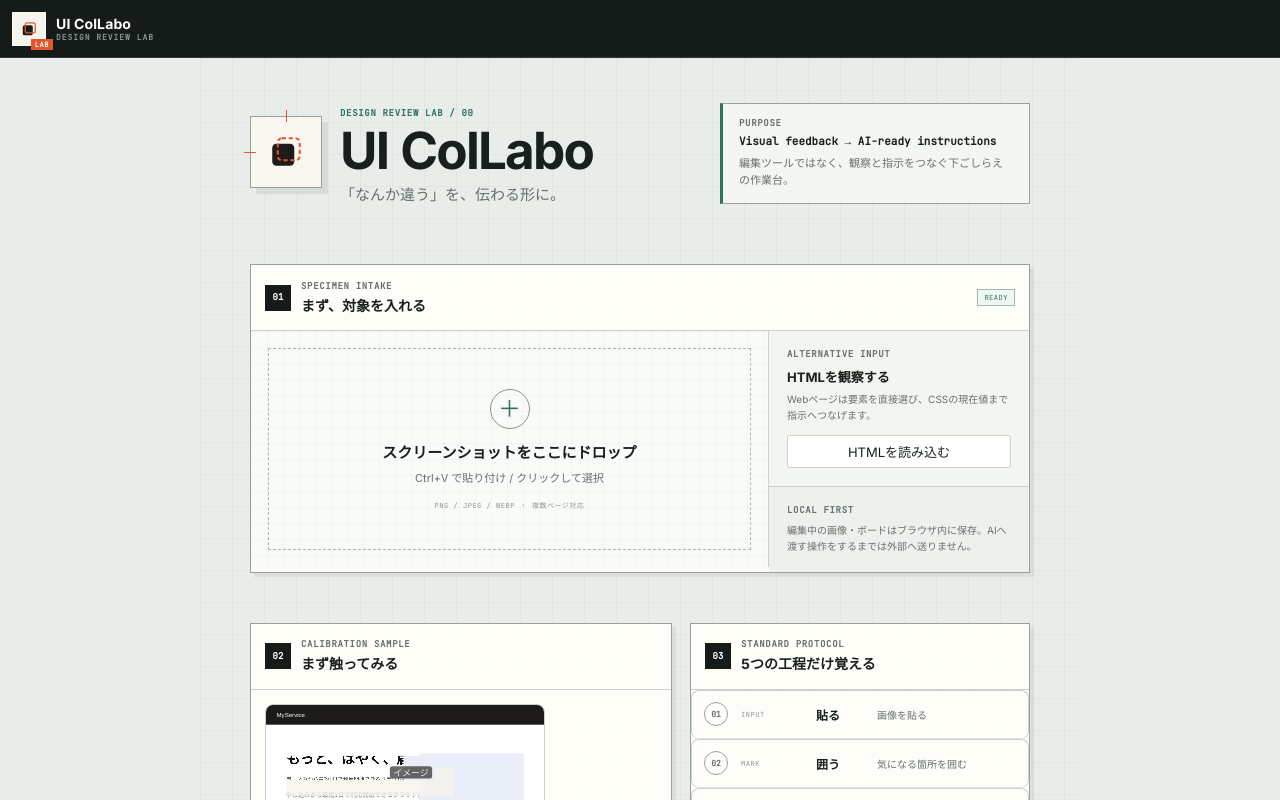
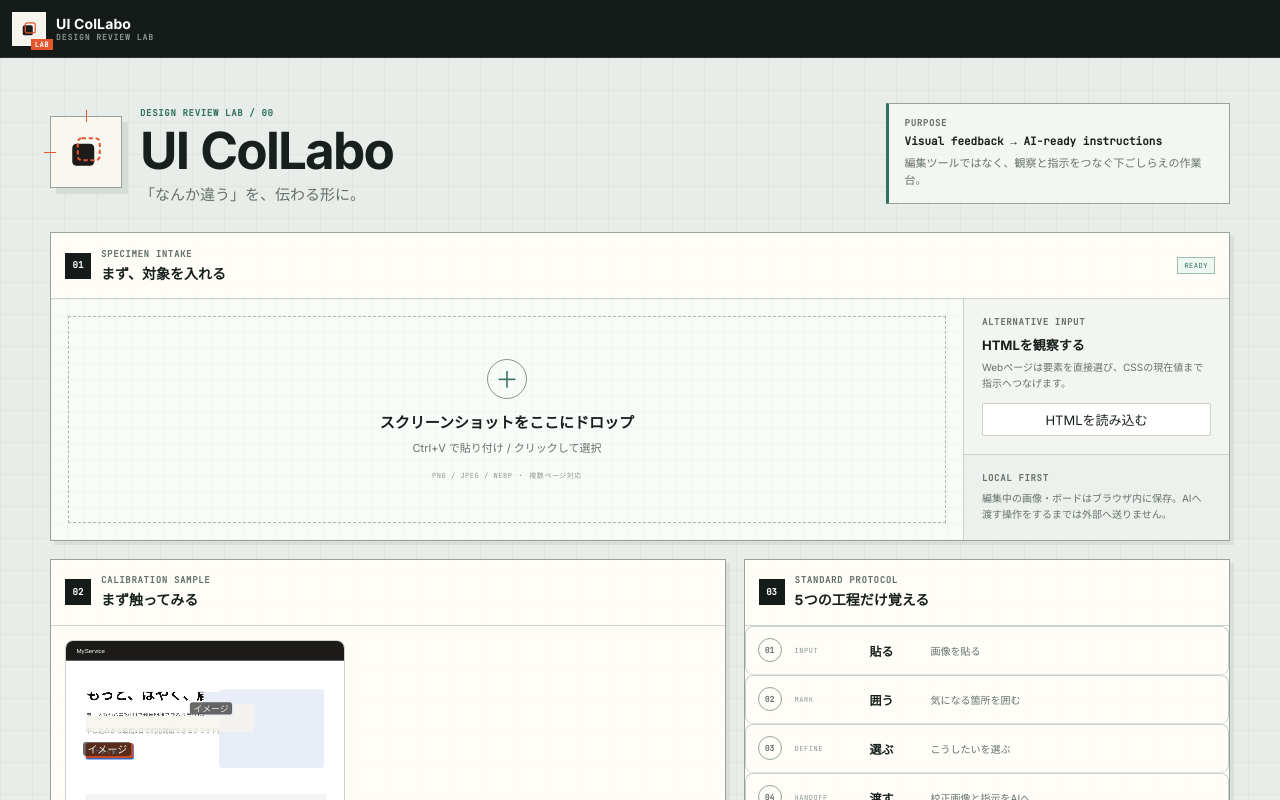
Before and after one commit to silovar-uk/ui-collabo, a Preact app: page / in a window 1280 px wide. Built offline with nearby package versions, Linux system fonts and the light colour scheme; a web font is replaced by a local one.

Commit message:
Remove legacy layout constraints from lab home

```diff
--- a/src/panels/Empty.tsx
+++ b/src/panels/Empty.tsx
@@ -36,7 +36,7 @@ export function Empty({ dragOver, onOpenHtmlIntake }: { dragOver: boolean; onOpe
   const templates = library.value.templates;
 
   return (
-    <div class="empty-screen lab-home">
+    <div class="lab-home">
       <header class="lab-home-head">
         <div class="empty-hero lab-home-brand">
           <span class="lab-home-mark-plate">
@@ -65,7 +65,7 @@ export function Empty({ dragOver, onOpenHtmlIntake }: { dragOver: boolean; onOpe
           <span class="lab-module-state">READY</span>
         </div>
 
-        <div class="empty-intake lab-intake-grid">
+        <div class="lab-intake-grid">
           <label class={`empty-dropzone lab-dropzone${dragOver ? ' is-drag-over' : ''}`}>
             <span class="lab-dropzone-cross" aria-hidden="true">＋</span>
             <p class="empty-dropzone-title">{dragOver ? 'ここに落とす' : 'スクリーンショットをここにドロップ'}</p>
```
